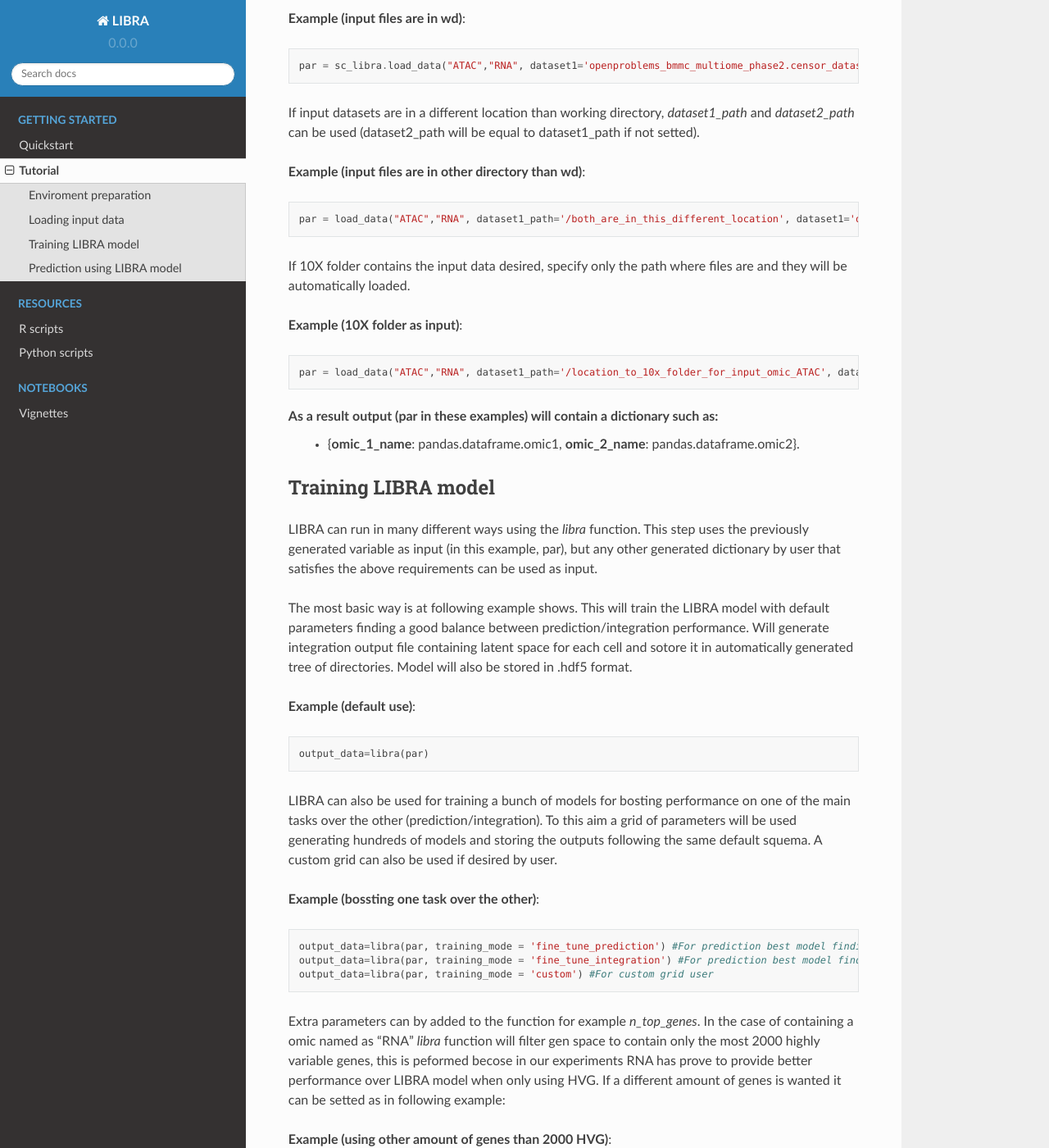
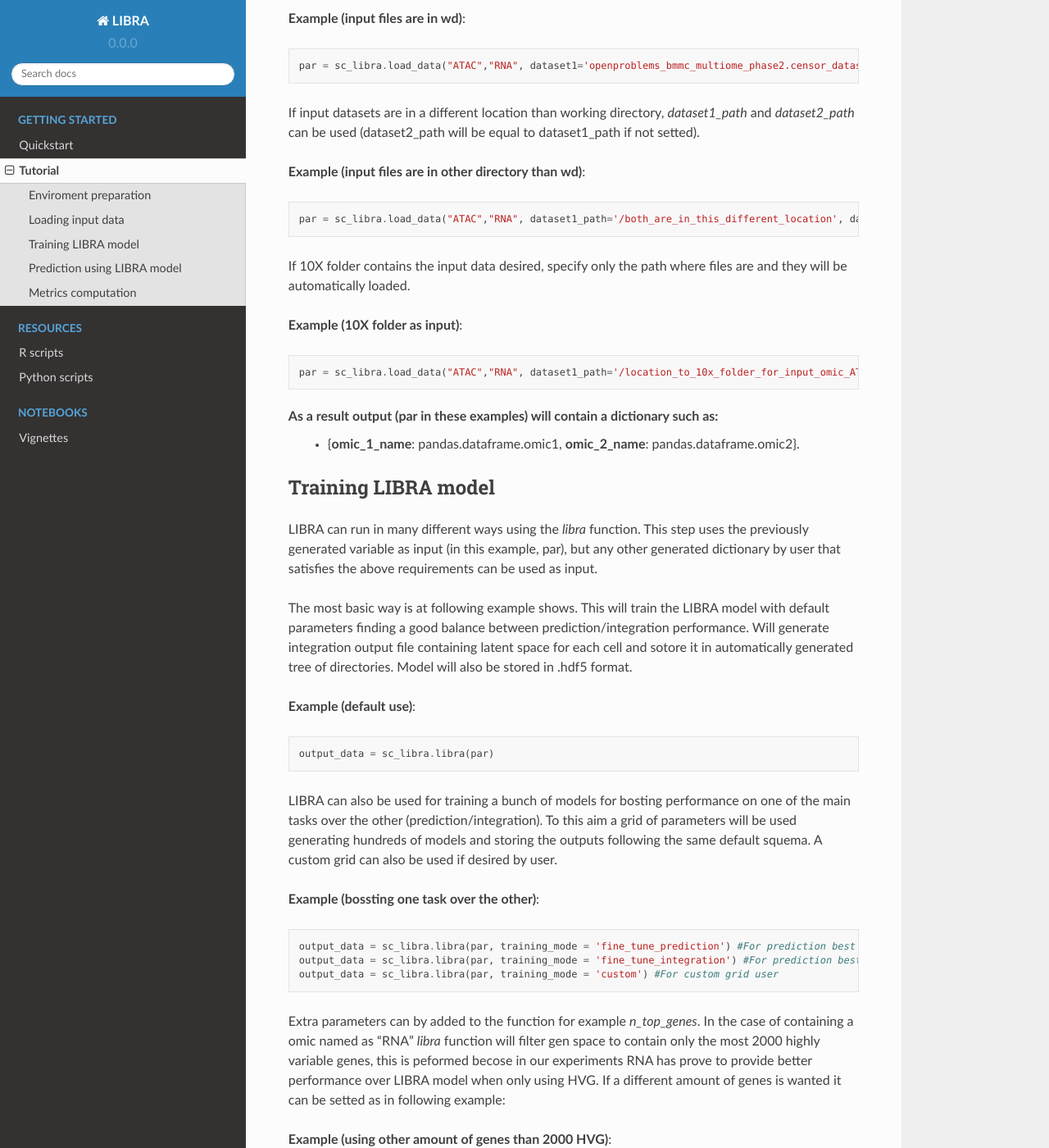
Before and after one commit to TranslationalBioinformaticsUnit/LIBRA, a Sphinx documentation site: the page built from docs/source/tutorial.rst, in a window 1280 px wide and 1400 px high, scrolled down 834 px. Shown: the whole window at 82% size. Built offline with Sphinx 7.4.7 and the Read the Docs theme 2.0.0, drawn with Linux system fonts in a browser that asks for light colours; some of the changed text lies outside the part shown.

Commit message:
Update tutorial.rst

```diff
--- a/docs/source/tutorial.rst
+++ b/docs/source/tutorial.rst
@@ -2,6 +2,7 @@
 ==========
 
 LIBRA provides four main functions that coverages all required aspects of the proposed pipeline.
+
 
 Enviroment preparation
 ------------
@@ -14,6 +15,7 @@
     os.environ['R_HOME'] = "/opt/R/3.5.2/lib64/R/"
     import sc_libra
     os.chdir("/desired_working_directory_path")
+
 
 Loading input data
 ------------------
@@ -34,7 +36,7 @@
 
 .. code-block:: python
 
-    par = load_data("ATAC","RNA", dataset1_path='/both_are_in_this_different_location', dataset1='openproblems_bmmc_multiome_phase2.censor_dataset.output_mod2.h5ad', dataset2='openproblems_bmmc_multiome_phase2.censor_dataset.output_mod1.h5ad')
+    par = sc_libra.load_data("ATAC","RNA", dataset1_path='/both_are_in_this_different_location', dataset1='openproblems_bmmc_multiome_phase2.censor_dataset.output_mod2.h5ad', dataset2='openproblems_bmmc_multiome_phase2.censor_dataset.output_mod1.h5ad')
 
 If 10X folder contains the input data desired, specify only the path where files are and they will be automatically loaded.
 
@@ -42,10 +44,11 @@
 
 .. code-block:: python
 
-    par = load_data("ATAC","RNA", dataset1_path='/location_to_10x_folder_for_input_omic_ATAC', dataset2_path='/location_to_10x_folder_for_output_omic_RNA')
+    par = sc_libra.load_data("ATAC","RNA", dataset1_path='/location_to_10x_folder_for_input_omic_ATAC', dataset2_path='/location_to_10x_folder_for_output_omic_RNA')
 
 As a result output (par in these examples) will contain a dictionary such as:
    - {**omic_1_name**: pandas.dataframe.omic1, **omic_2_name**: pandas.dataframe.omic2}.
+
 
 Training LIBRA model
 --------------------
@@ -58,7 +61,7 @@
 
 .. code-block:: python
 
-    output_data=libra(par)
+    output_data = sc_libra.libra(par)
 
 LIBRA can also be used for training a bunch of models for bosting performance on one of the main tasks over the other (prediction/integration). To this aim a grid of parameters will be used generating hundreds of models and storing the outputs following the same default squema. A custom grid can also be used if desired by user.
 
@@ -66,9 +69,9 @@
 
 .. code-block:: python
 
-    output_data=libra(par, training_mode = 'fine_tune_prediction') #For prediction best model finding
-    output_data=libra(par, training_mode = 'fine_tune_integration') #For prediction best model finding
-    output_data=libra(par, training_mode = 'custom') #For custom grid user
+    output_data = sc_libra.libra(par, training_mode = 'fine_tune_prediction') #For prediction best model finding
+    output_data = sc_libra.libra(par, training_mode = 'fine_tune_integration') #For prediction best model finding
+    output_data = sc_libra.libra(par, training_mode = 'custom') #For custom grid user
 
 Extra parameters can by added to the function for example *n_top_genes*. In the case of containing a omic named as "RNA" *libra* function will filter gen space to contain only the most 2000 highly variable genes, this is peformed becose in our experiments RNA has prove to provide better performance over LIBRA model when only using HVG. If a different amount of genes is wanted it can be setted as in following example:
 
@@ -76,7 +79,7 @@
 
 .. code-block:: python
 
-    output_data=libra(par, n_top_genes = 3000) #For use 3000 number of HVG
+    output_data = sc_libra.libra(par, n_top_genes = 3000) #For use 3000 number of HVG
 
 For bosting speed (if user hardware is sufficient) and extra parameter can be added, *n_jobs*. This parameter setted as default to 1, can be changed to any amount of cores present in users CPU to perform multiple model trainings in paralel. This is designed specifically for other that the default *libra* option where many models will be trained depending on grid selected. This reduces the time required but also requires more RAM memory.
 
@@ -84,9 +87,10 @@
 
 .. code-block:: python
 
-    output_data=libra(par, n_jobs=20) #For training 20 models in parallel (your CPU should have at least 20 cores, and enought RAM to handle them in memmory).
+    output_data = sc_libra.libra(par, n_jobs=20) #For training 20 models in parallel (your CPU should have at least 20 cores, and enought RAM to handle them in memmory).
 
 All these parameters can be combined for desired task.
+
 
 Prediction using LIBRA model
 ----------------------------
@@ -99,6 +103,9 @@
 
     model = load_model('/.../LIBRA_outputs/Models/model_n_layers2_n_nodes512_alpha0.3_dropout0.2_batch_size7000_mid_layer10.hdf5')
     input_data = output_data[0].todense() #For predict over input dataset. A novel one can be used here.
-    to_predict='integrated_space' #For latent space prediction or 'modality_B' for output prediction.
+    to_predict = 'integrated_space' #For latent space prediction or 'modality_B' for output prediction.
 
-    predicted_data = libra_predict(model, input_data, to_predict)
+    predicted_data = sc_libra.libra_predict(model, input_data, to_predict)
+
+Metrics computation
+-------------------
```
